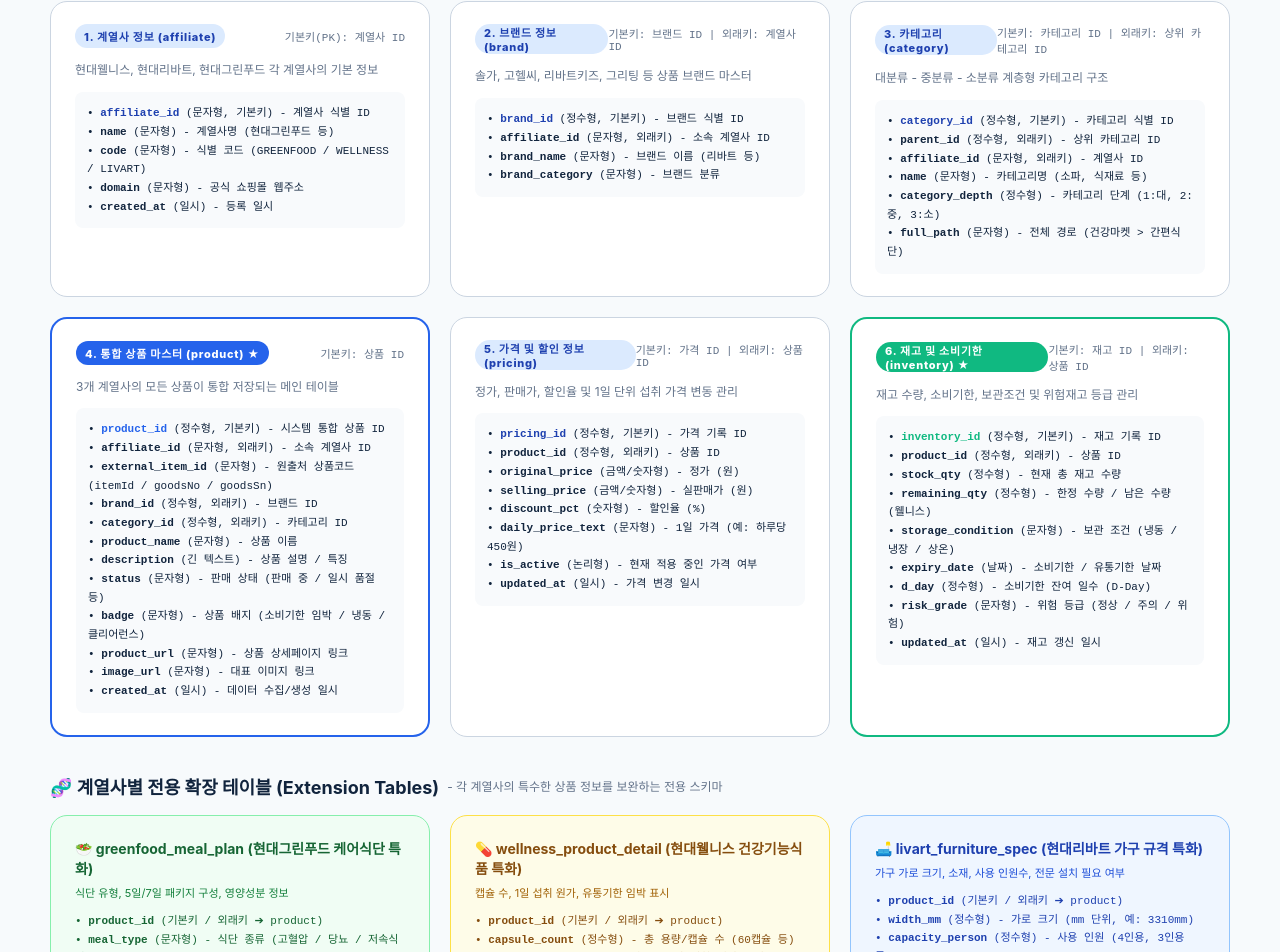
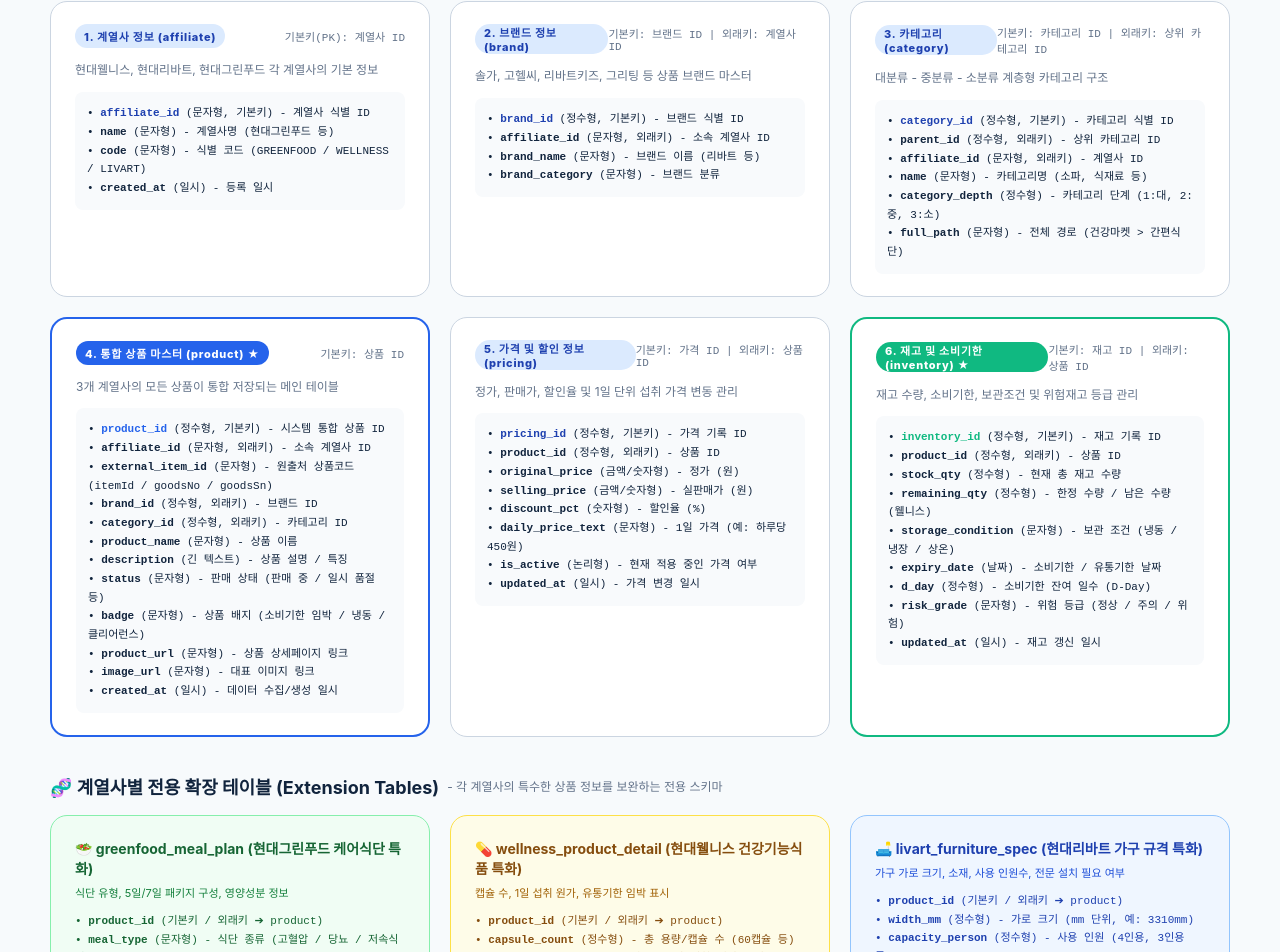
Before and after one commit to kimjunha1231/stock, a Next.js app in the folder explainer-site/: page /crawling-data in a window 1280 px wide. Shown: the part 1338-2290 px from the top of the page. Built offline with nearby package versions, Linux system fonts and the light colour scheme.

Commit message:
fix: remove domain field from affiliate ERD table

```diff
--- a/explainer-site/src/app/crawling-data/crawling-explorer.tsx
+++ b/explainer-site/src/app/crawling-data/crawling-explorer.tsx
@@ -90,8 +90,7 @@
                 <div>• <strong style={{ color: '#1e40af' }}>affiliate_id</strong> (문자형, 기본키) - 계열사 식별 ID</div>
                 <div>• <strong>name</strong> (문자형) - 계열사명 (현대그린푸드 등)</div>
                 <div>• <strong>code</strong> (문자형) - 식별 코드 (GREENFOOD / WELLNESS / LIVART)</div>
-                <div>• <strong>domain</strong> (문자형) - 공식 쇼핑몰 웹주소</div>
-                <div>• <strong>created_at</strong> (일시) - 등록 일시</div>
+                                <div>• <strong>created_at</strong> (일시) - 등록 일시</div>
               </div>
             </div>
 
```
Also changed, not shown: 44 other files (tests, documents, lock files or other folders).
